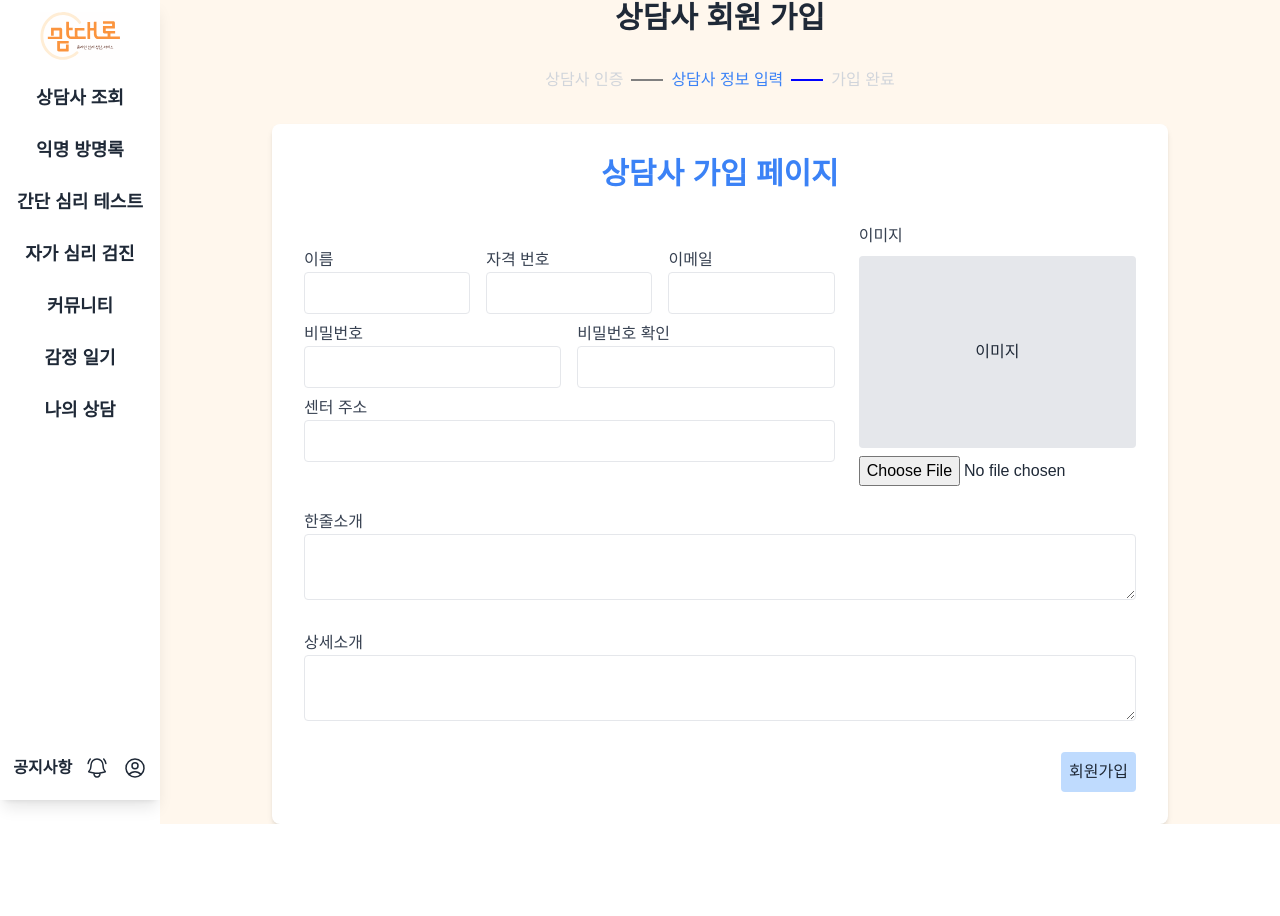
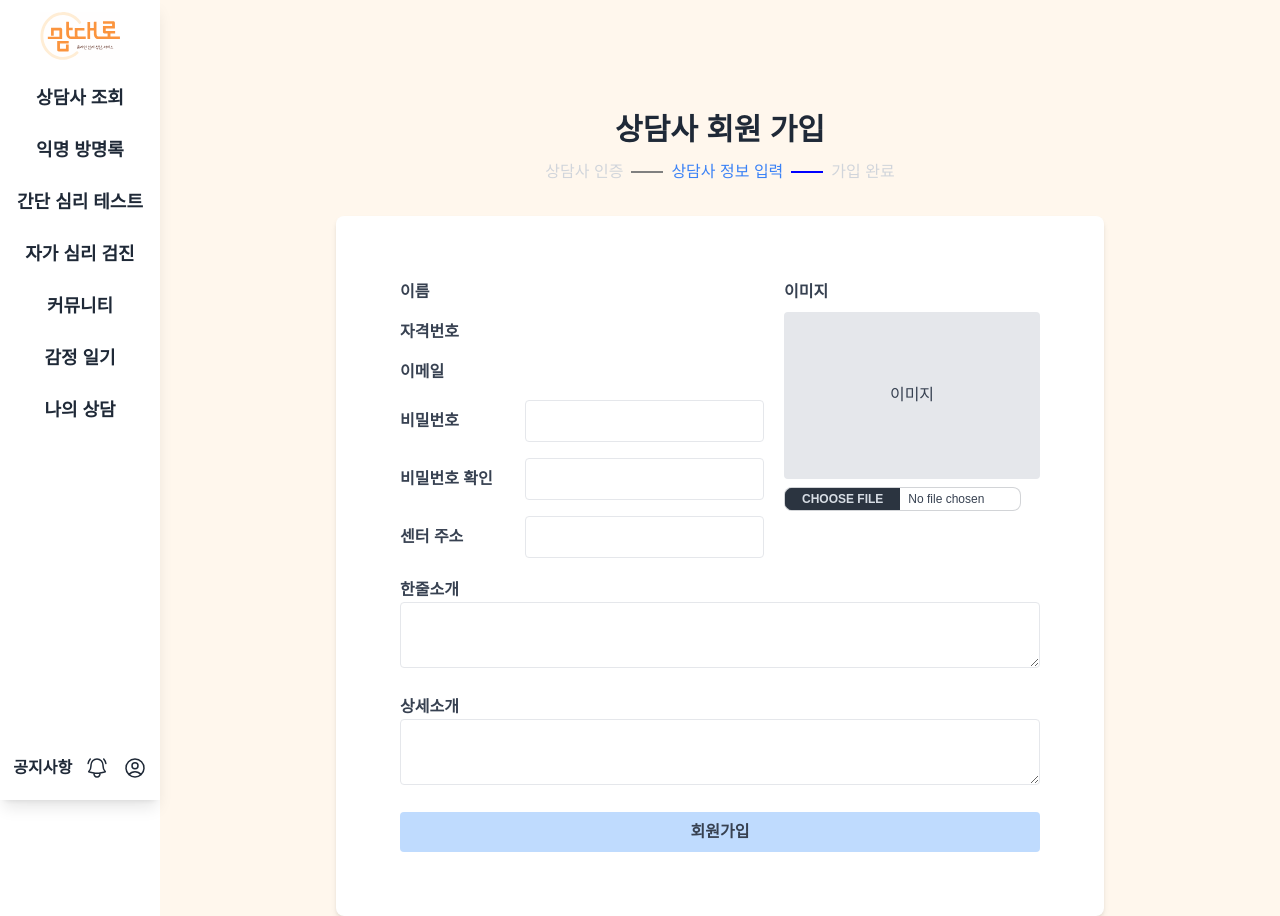
Before and after one commit to heymin2/Mamdaero, a React (Vite) app in the folder frontend/: page /signup/counselor in a window 1280 px wide. Both pictures are taken after a click on the button "다음". Before the commit the page ends 824 px from the top, so only its background shows below. Built offline with nearby package versions, Linux system fonts and the light colour scheme; a web font is replaced by a local one.

Commit message:
add: 상담사 정보입력페이지 수정

```diff
--- a/frontend/src/components/input/SignUpCounselorInfo.tsx
+++ b/frontend/src/components/input/SignUpCounselorInfo.tsx
@@ -10,7 +10,7 @@ const SignUpCounselorInfo: React.FC = () => {
     confirmPassword: '',
     address: '',
     intro: '',
-    detail: '',
+    intro_detail: '',
     image: null as File | null,
   });
 
@@ -34,7 +34,7 @@ const SignUpCounselorInfo: React.FC = () => {
     formDataToSubmit.append('confirmPassword', formState.confirmPassword);
     formDataToSubmit.append('address', formState.address);
     formDataToSubmit.append('intro', formState.intro);
-    formDataToSubmit.append('detail', formState.detail);
+    formDataToSubmit.append('intro_detail', formState.intro_detail);
     formDataToSubmit.append('name', formData?.name || '');
     formDataToSubmit.append('license', formData?.license || '');
     formDataToSubmit.append('email', formData?.email || '');
@@ -48,81 +48,58 @@ const SignUpCounselorInfo: React.FC = () => {
   };
 
   return (
-    <div className="w-full max-w-4xl bg-white p-8 rounded-lg shadow-md">
-      <div className="flex justify-center mb-8">
-        <h2 className="text-3xl font-bold text-blue-500">상담사 가입 페이지</h2>
+    <div className="w-full max-w-3xl bg-white p-16 rounded-lg shadow-md  text-gray-700">
+      <form onSubmit={handleSubmit} className="space-y-5">
+        <div className="flex mb-4">
+          <div className="flex-grow space-y-4 w-1/2 mr-5">
+            <div className="space-y-4">
+              <div className="flex space-x-5 ">
+                <p className="w-1/3 font-bold">이름</p>
+                <p>{formData.name}</p>
               </div>
-      <form onSubmit={handleSubmit} className="space-y-6">
-        <div className="flex items-center space-x-6 mb-4">
-          <div className="flex-grow space-y-2">
-            <div className="flex space-x-4">
-              <div className="w-1/3">
-                <label className="block text-gray-700">이름</label>
-                <input
-                  type="text"
-                  name="name"
-                  value={formData?.name || ''}
-                  readOnly
-                  className="w-full p-2 border rounded"
-                />
+              <div className="flex space-x-5 ">
+                <p className="w-1/3 font-bold">자격번호</p>
+                <p>{formData.license}</p>
               </div>
-              <div className="w-1/3">
-                <label className="block text-gray-700">자격 번호</label>
-                <input
-                  type="text"
-                  name="license"
-                  value={formData?.license || ''}
-                  readOnly
-                  className="w-full p-2 border rounded"
-                />
-              </div>
-              <div className="w-1/3">
-                <label className="block text-gray-700">이메일</label>
-                <input
-                  type="email"
-                  name="email"
-                  value={formData?.email || ''}
-                  readOnly
-                  className="w-full p-2 border rounded"
-                />
+              <div className="flex space-x-5 ">
+                <p className="w-1/3 font-bold">이메일</p>
+                <p>{formData.email}</p>
               </div>
             </div>
-            <div className="flex space-x-4">
-              <div className="w-1/2">
-                <label className="block text-gray-700">비밀번호</label>
+            <div className="flex space-x-5 items-center">
+              <label className="w-1/3 block font-bold">비밀번호</label>
               <input
                 type="password"
                 name="password"
                 value={formState.password}
                 onChange={handleInputChange}
-                  className="w-full p-2 border rounded"
+                className="w-3/4 p-2 border rounded"
               />
             </div>
-              <div className="w-1/2">
-                <label className="block text-gray-700">비밀번호 확인</label>
+            <div className="flex space-x-5 items-center ">
+              <label className="w-1/3 block  font-bold">비밀번호 확인</label>
               <input
                 type="password"
                 name="confirmPassword"
                 value={formState.confirmPassword}
                 onChange={handleInputChange}
-                  className="w-full p-2 border rounded"
+                className="w-3/4 p-2 border rounded"
               />
             </div>
-            </div>
-            <div>
-              <label className="block text-gray-700">센터 주소</label>
+            <div className="flex space-x-5 items-center">
+              <label className="w-1/3 block font-bold">센터 주소</label>
               <input
                 type="text"
                 name="address"
                 value={formState.address}
                 onChange={handleInputChange}
-                className="w-full p-2 border rounded"
+                className="w-3/4 p-2 border rounded"
               />
             </div>
           </div>
-          <div className="w-1/3">
-            <label className="block text-gray-700 mb-2">이미지</label>
-            <div className="w-full h-48 bg-gray-200 flex items-center justify-center rounded">
+          <div className="w-2/5">
+            <label className="block font-bold mb-2">이미지</label>
+            <div className="w-full h-3/5 bg-gray-200 flex items-center justify-center rounded">
               {formState.image ? (
                 <img
                   src={URL.createObjectURL(formState.image)}
@@ -133,11 +110,17 @@ const SignUpCounselorInfo: React.FC = () => {
                 <span>이미지</span>
               )}
             </div>
-            <input type="file" accept="image/*" onChange={handleImageChange} className="mt-2" />
+            <input
+              type="file"
+              accept="image/*"
+              onChange={handleImageChange}
+              className="file-input file-input-bordered file-input-xs mt-2 "
+            />
           </div>
         </div>
+
         <div>
-          <label className="block text-gray-700">한줄소개</label>
+          <label className="block font-bold">한줄소개</label>
           <textarea
             name="intro"
             value={formState.intro}
@@ -147,17 +130,17 @@ const SignUpCounselorInfo: React.FC = () => {
           />
         </div>
         <div>
-          <label className="block text-gray-700">상세소개</label>
+          <label className="block font-bold">상세소개</label>
           <textarea
-            name="detail"
-            value={formState.detail}
+            name="intro_detail"
+            value={formState.intro_detail}
             onChange={handleInputChange}
             maxLength={5000}
             className="w-full p-2 border rounded"
           />
         </div>
-        <div className="flex justify-end">
-          <button type="submit" className="p-2 bg-blue-200 rounded">
+        <div className="flex justify-end font-bold">
+          <button type="submit" className="p-2 bg-blue-200 rounded w-full">
             회원가입
           </button>
         </div>
--- a/frontend/src/components/input/SignUpCounselorInput.tsx
+++ b/frontend/src/components/input/SignUpCounselorInput.tsx
@@ -1,5 +1,7 @@
 import React, { useState } from 'react';
 import { useNavigate } from 'react-router-dom';
+import SquareButton from '@/components/button/SquareButton.tsx';
+import Button from '@/components/button/RoundedButton';
 
 const SignUpCounselorInput: React.FC = () => {
   const [formData, setFormData] = useState({
@@ -24,7 +26,7 @@ const SignUpCounselorInput: React.FC = () => {
   };
 
   return (
-    <div className="w-full max-w-md bg-white p-8 rounded-lg shadow-md">
+    <div className="w-full max-w-md bg-white p-8 rounded-lg shadow-md text-gray-700">
       <div className="mb-4">
         <input
           type="text"
@@ -42,6 +44,7 @@ const SignUpCounselorInput: React.FC = () => {
           onChange={handleInputChange}
           className="w-full p-2 border rounded mb-2"
         />
+        <div className="flex justify-between items-center mb-2 space-x-3">
           <input
             type="email"
             name="email"
@@ -50,21 +53,21 @@ const SignUpCounselorInput: React.FC = () => {
             onChange={handleInputChange}
             className="w-full p-2 border rounded mb-2"
           />
-        <div className="flex justify-between items-center mb-2">
+          <Button label={'인증요청'} onClick={() => {}} size="md" user="counselor" />
+        </div>
+        <div className="flex justify-between items-center mb-2 space-x-3">
           <input
-            type="text"
+            type="text" // 인증번호 text로 받으면 되겠지..?
             name="verificationCode"
             placeholder="인증번호"
             value={formData.verificationCode}
             onChange={handleInputChange}
             className="w-full p-2 border rounded"
           />
-          <button className="ml-2 p-2 bg-blue-200 rounded">인증확인</button>
+          <Button label={'인증확인'} onClick={() => {}} size="md" user="counselor" />
         </div>
       </div>
-      <button onClick={handleNext} className="w-full p-2 bg-gray-200 rounded">
-        다음
-      </button>
+      <SquareButton onClick={handleNext} size="full" user={'counselor'} label={'다음'} />
     </div>
   );
 };
--- a/frontend/src/pages/MainPageClient.tsx
+++ b/frontend/src/pages/MainPageClient.tsx
@@ -1,6 +1,13 @@
-import LoginClient from '@/components/input/LoginClient.tsx';
-const Page = () => {
-  return <div></div>;
+import React from 'react';
+// import LoginClient from '@/components/card/.tsx';
+
+const MainPageClient: React.FC = () => {
+  return (
+    <div className="flex flex-col items-center justify-center min-h-screen bg-orange-50 w-full pt-28">
+      <h1>배경 머하지...</h1>
+      {/* 여기 카드 만드려고햇음 */}
+    </div>
+  );
 };
 
-export default Page;
+export default MainPageClient;
--- a/frontend/src/pages/SignUpClient.tsx
+++ b/frontend/src/pages/SignUpClient.tsx
@@ -1,12 +1,10 @@
-// /mnt/data/src_new/pages/SignupClient.tsx
-
 import React from 'react';
 import SignUpClientInput from '@/components/input/SignUpClientInput';
 
 const SignupClient: React.FC = () => {
   return (
-    <div className="flex flex-col items-center justify-center min-h-screen bg-orange-50 w-full">
-      <h1 className="text-3xl font-bold mb-8">일반 회원 가입</h1>
+    <div className="flex flex-col items-center justify-center min-h-screen bg-orange-50 w-full pt-28">
+      <h1 className="text-3xl font-bold mb-3">일반 회원 가입</h1>
       <SignUpClientInput />
     </div>
   );
--- a/frontend/src/pages/SignUpCounselor.tsx
+++ b/frontend/src/pages/SignUpCounselor.tsx
@@ -15,13 +15,19 @@ const SignUpCounselor: React.FC = () => {
   }
 
   return (
-    <div className="flex flex-col items-center justify-center min-h-screen bg-orange-50 w-full">
-      <h1 className="text-3xl font-bold mb-8">상담사 회원 가입</h1>
-      <ProgressBar currentStep={currentStep} />
-      <Routes>
-        <Route path="/" element={<SignUpCounselorInput />} />
-        <Route path="info" element={<SignUpCounselorInfo />} />
-      </Routes>
+    <div className="flex flex-col items-center min-h-screen bg-orange-50 w-full pt-28">
+      <div className="w-full max-w-3xl ">
+        <div className="text-center mb-8">
+          <h1 className="text-3xl font-bold mb-3">상담사 회원 가입</h1>
+          <ProgressBar currentStep={currentStep} />
+        </div>
+        <div className="flex justify-center">
+          <Routes>
+            <Route path="/" element={<SignUpCounselorInput />} />
+            <Route path="info" element={<SignUpCounselorInfo />} />
+          </Routes>
+        </div>
+      </div>
     </div>
   );
 };
```
Lines whose indentation alone changed are shown as unchanged.
